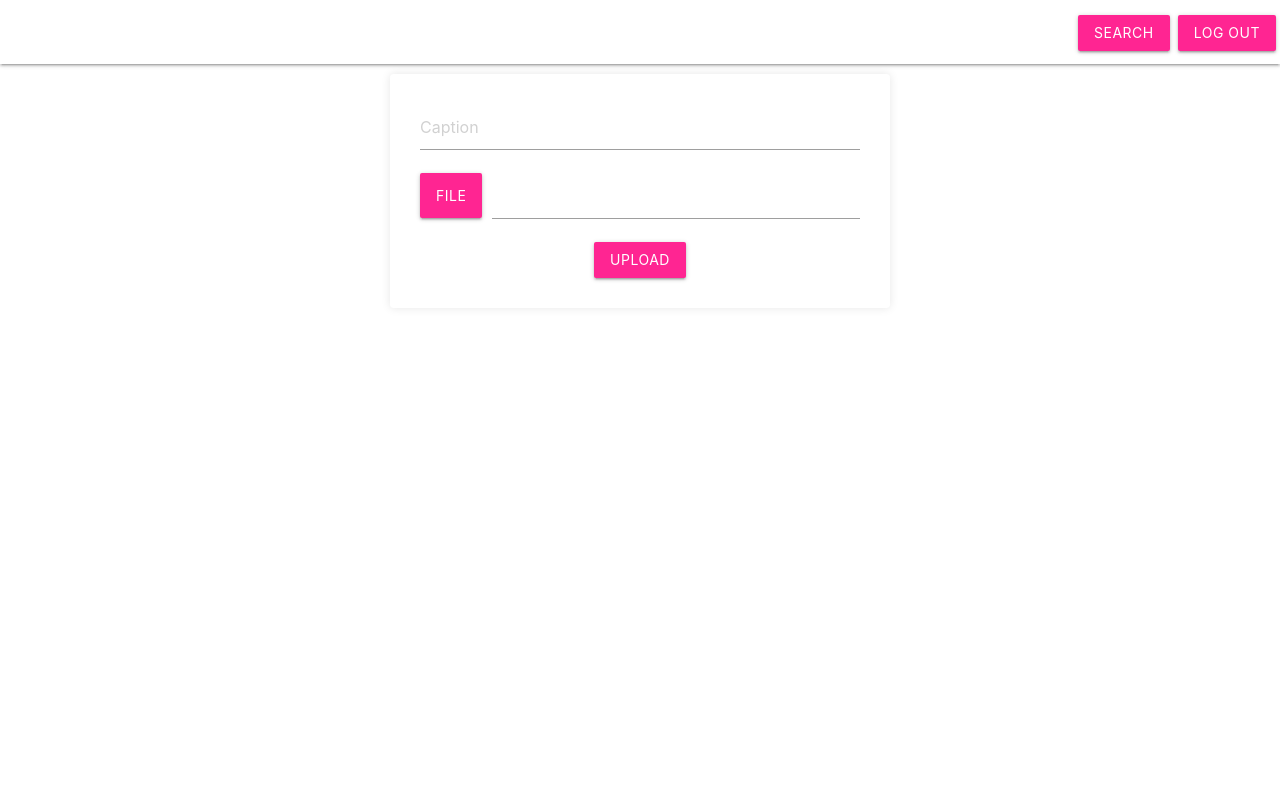
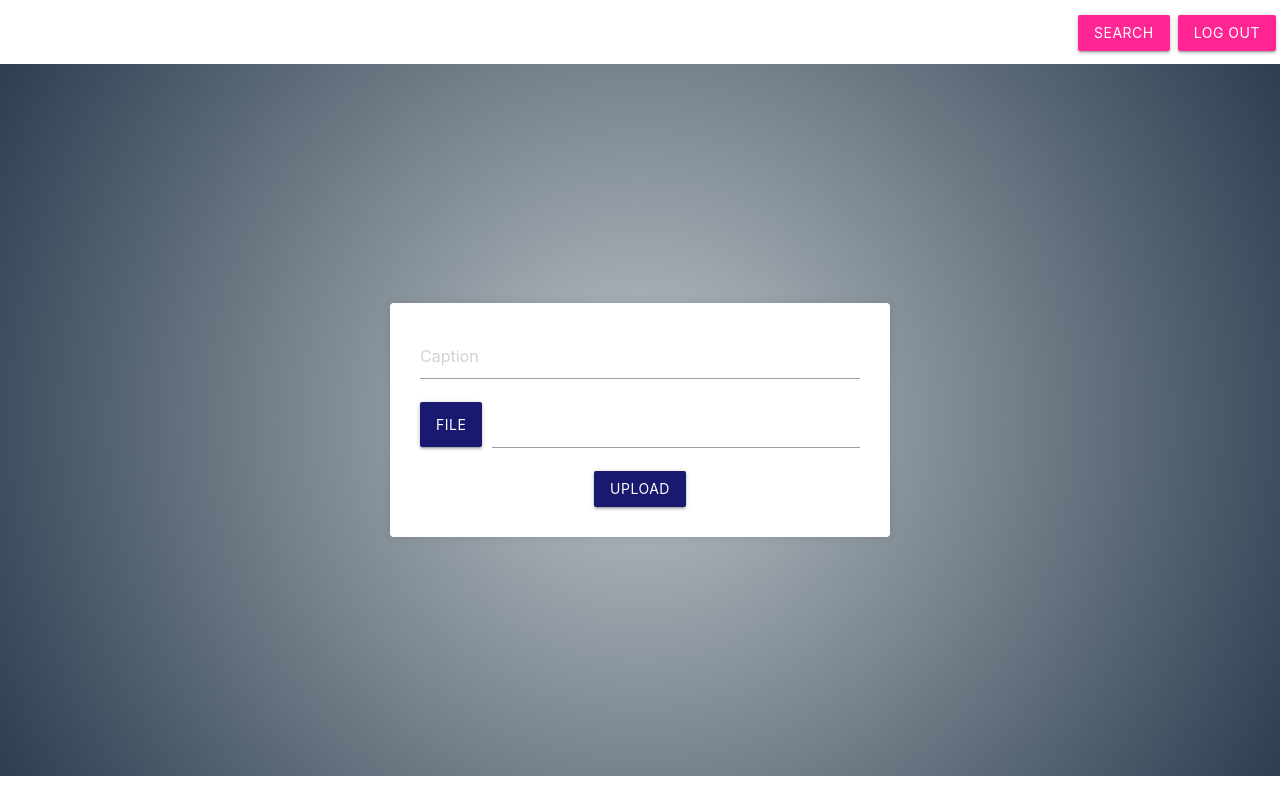
Before and after one commit to umamahhussain/Instagram, a React (Create React App) app in the folder Front-end/: page /createpost in a window 1280 px wide. Built offline with nearby package versions, Linux system fonts and the light colour scheme; sample sign-in values are in the browser's storage; a web font is replaced by a local one.

Commit message:
Updated Gradient and Centered Input Box Createpost.js

```diff
--- a/Front-end/src/pages/Createpost.js
+++ b/Front-end/src/pages/Createpost.js
@@ -61,8 +61,13 @@ const CreatePost = () => {
       });
   };
 
+
   return (
-    <div className="card input-filed" style={{ margin: '10px auto', maxWidth: '500px', padding: '30px', textAlign: 'center' }}>
+    <div className='createpost' style={{
+      background: ' rgb(189, 195, 199)',
+      background: 'radial-gradient(circle, rgba(189, 195, 199, 1) 0%, rgba(44, 62, 80, 1) 100%)', height: '89vh', display: 'flex', justifyContent: 'center', alignItems: 'center'
+    }}>
+      <div className="card input-filed" style={{ margin: '10px auto', width: '500px', textAlign: 'center', padding: '30px' }}>
         <input
           type="text"
           placeholder="Caption"
@@ -71,7 +76,7 @@ const CreatePost = () => {
         />
         <form action="#">
           <div className="file-field input-field">
-          <div className="btn" style={{ backgroundColor: 'rgb(255, 37, 146)' }}>
+            <div className="btn" style={{ backgroundColor: 'midnightblue' }}>
               <span>File</span>
               <input type="file" onChange={(e) => setImage(e.target.files[0])} />
             </div>
@@ -81,7 +86,7 @@ const CreatePost = () => {
           </div>
           <button
             className="btn waves-effect"
-          style={{ backgroundColor: 'rgb(255, 37, 146)', color: 'white' }}
+            style={{ backgroundColor: 'midnightblue', color: 'white' }}
             type="button" // Change the type to button
             name="action"
             onClick={() => postImage()}
@@ -90,7 +95,9 @@ const CreatePost = () => {
           </button>
         </form>
       </div>
+    </div>
   );
+
 };
 
 export default CreatePost;
```
Lines whose indentation alone changed are shown as unchanged.
